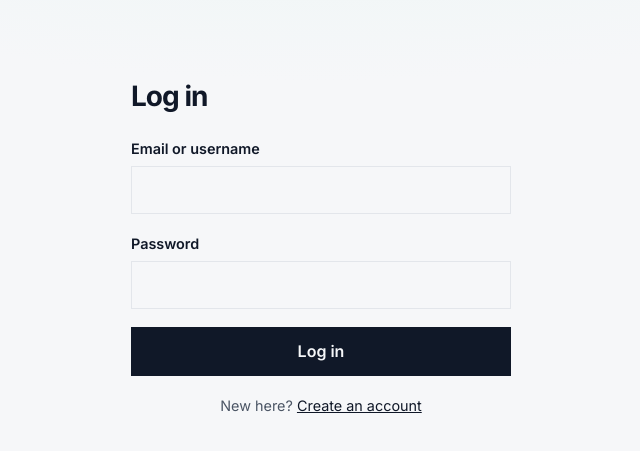
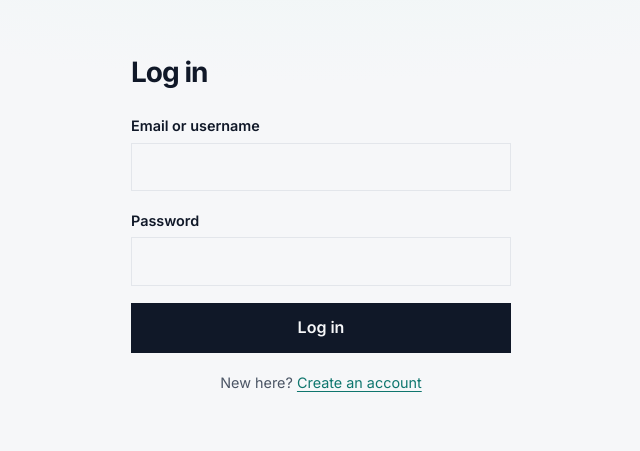
Before and after one commit to callieknotts/CSCI3087-Group8-Project, a React (Vite) app in the folder my-app/: page / in a window 1280 px wide. Shown: the part 199-650 px from the top of the page, without its empty margins (319-959 px from the left). Built offline with nearby package versions, Linux system fonts and the light colour scheme; no server answers.

Commit message:
Update LoginPage styles for improved layout and design

```diff
--- a/my-app/src/pages/LoginPage.css
+++ b/my-app/src/pages/LoginPage.css
@@ -1,8 +1,9 @@
 .login-page {
-  min-height: 100vh;
+  min-height: 100svh;
   display: grid;
   place-items: center;
   padding: 1.5rem;
+  box-sizing: border-box;
 }
 
 .login-form {
@@ -15,6 +16,9 @@
 .login-form h1 {
   margin: 0 0 0.5rem;
   font-size: 1.75rem;
+  font-weight: 700;
+  letter-spacing: -0.035em;
+  line-height: 1.15;
 }
 
 .login-switch {
@@ -28,12 +32,18 @@
   background: none;
   border: none;
   padding: 0;
-  color: var(--text-h);
+  color: var(--accent);
   text-decoration: underline;
+  text-underline-offset: 3px;
   cursor: pointer;
+  border-radius: 4px;
+
+  &:hover {
+    filter: brightness(1.12);
+  }
+
+  &:focus-visible {
+    outline: 2px solid var(--accent);
+    outline-offset: 2px;
+  }
 }
-
-.link-button:focus-visible {
-  outline: 3px solid var(--accent);
-  outline-offset: 2px;
-}
```
